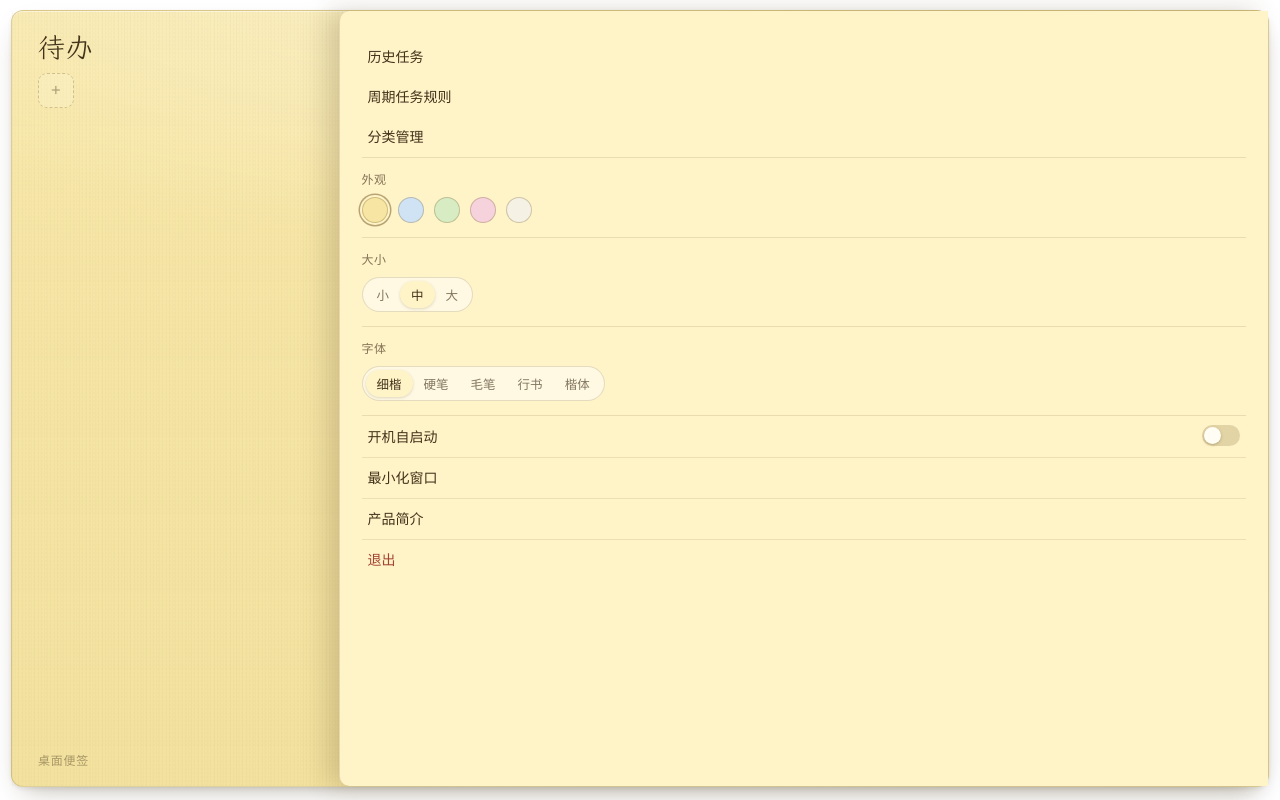
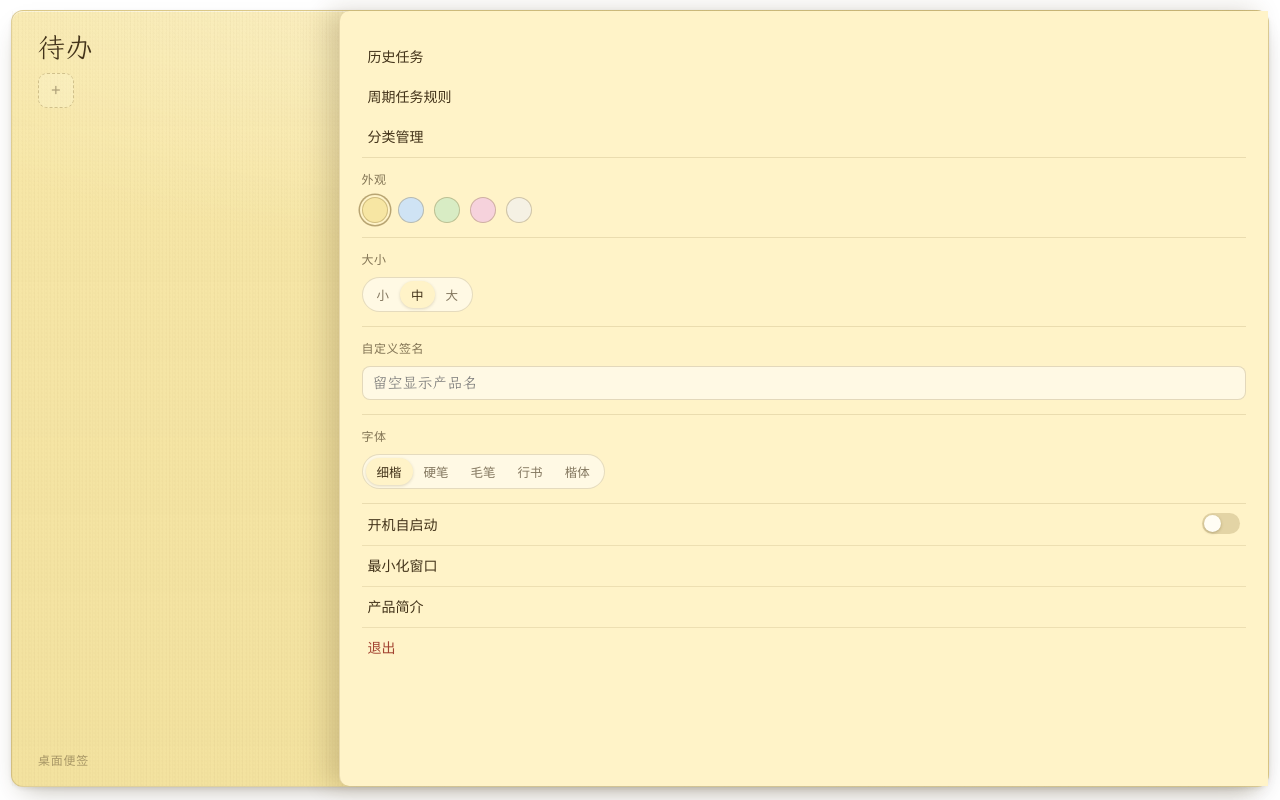
Before and after one commit to miczhang007/DSN, a Vue app: page / in a window 1280 px wide. Both pictures are taken after a click on the button "打开菜单". Built offline with nearby package versions, Linux system fonts and the light colour scheme.

Commit message:
feat: 设置面板新增自定义签名
右下角签名可自定义（最多 20 字，留空回落产品名），输入即写入 localStorage 并同步页脚；补充样式与测试，前端 55 例通过。

```diff
--- a/src/App.vue
+++ b/src/App.vue
@@ -41,6 +41,7 @@
         :note-size="noteSize"
         :note-theme="noteTheme"
         :note-font="noteFont"
+        :note-signature="noteSignature"
         :auto-start-enabled="autoStartEnabled"
         @history="openHistory"
         @recurring-settings="openRecurringSettings"
@@ -50,6 +51,7 @@
         @change-size="changeNoteSize"
         @change-theme="changeNoteTheme"
         @change-font="changeNoteFont"
+        @change-signature="changeSignature"
         @change-auto-start="changeAutoStart"
         @minimize="minimizeWindow"
       />
@@ -526,7 +528,7 @@
 
       <footer class="note-footer">
         <span v-if="currentCategory" class="category-count">{{ activeTasks.length }} 项</span>
-        <span class="brand-mark">{{ productName }}</span>
+        <span class="brand-mark">{{ noteSignature || productName }}</span>
       </footer>
     </section>
   </main>
@@ -564,7 +566,7 @@ import { eventText, taskStatus, taskStatusText } from "./lib/labels.js";
 import { productName } from "./lib/product-info.js";
 
 // 版本号按 AGENTS.md 在 App.vue 内维护，改应用代码后必须同步时间。
-const versionLabel = "v1.5.0 - 2026-11-03 22:24";
+const versionLabel = "v1.5.0 - 2026-11-03 22:29";
 
 const view = ref("home");
 const menuOpen = ref(false);
@@ -583,6 +585,7 @@ const {
   noteSize,
   noteTheme,
   noteFont,
+  noteSignature,
   notePosition,
   autoStartEnabled,
   loadSettings,
@@ -590,6 +593,7 @@ const {
   changeNoteSize,
   changeNoteTheme,
   changeNoteFont,
+  changeSignature,
   changeNotePosition,
   changeAutoStart,
 } = useNoteSettings({ closeMenu, notify: showNotice });
--- a/src/components/AppMenu.vue
+++ b/src/components/AppMenu.vue
@@ -39,6 +39,18 @@
       </div>
 
       <div class="menu-group">
+        <span class="field-label">自定义签名</span>
+        <input
+          class="signature-input"
+          :value="noteSignature"
+          type="text"
+          maxlength="20"
+          placeholder="留空显示产品名"
+          @input="$emit('change-signature', $event.target.value)"
+        />
+      </div>
+
+      <div class="menu-group">
         <span class="field-label">字体</span>
         <div class="segmented">
           <button
@@ -77,6 +89,7 @@ defineProps({
   noteSize: { type: String, default: "medium" },
   noteTheme: { type: String, default: "yellow" },
   noteFont: { type: String, default: "xikai" },
+  noteSignature: { type: String, default: "" },
   autoStartEnabled: { type: Boolean, default: false },
 });
 
@@ -90,6 +103,7 @@ defineEmits([
   "change-size",
   "change-theme",
   "change-font",
+  "change-signature",
   "change-auto-start",
 ]);
 
--- a/src/composables/useNoteSettings.js
+++ b/src/composables/useNoteSettings.js
@@ -11,6 +11,7 @@ import { invoke } from "@tauri-apps/api/core";
 const KEY_SIZE = "note-size";
 const KEY_THEME = "note-theme";
 const KEY_FONT = "note-font";
+const KEY_SIGNATURE = "note-signature";
 const KEY_POSITION = "note-position";
 const DEFAULT_SIZE = "medium";
 const DEFAULT_THEME = "yellow";
@@ -21,6 +22,7 @@ export function useNoteSettings({ closeMenu, notify } = {}) {
   const noteSize = ref(DEFAULT_SIZE);
   const noteTheme = ref(DEFAULT_THEME);
   const noteFont = ref(DEFAULT_FONT);
+  const noteSignature = ref("");
   const notePosition = ref(DEFAULT_POSITION);
   const autoStartEnabled = ref(false);
 
@@ -29,6 +31,7 @@ export function useNoteSettings({ closeMenu, notify } = {}) {
     noteSize.value = localStorage.getItem(KEY_SIZE) || DEFAULT_SIZE;
     noteTheme.value = localStorage.getItem(KEY_THEME) || DEFAULT_THEME;
     noteFont.value = localStorage.getItem(KEY_FONT) || DEFAULT_FONT;
+    noteSignature.value = localStorage.getItem(KEY_SIGNATURE) || "";
     notePosition.value = localStorage.getItem(KEY_POSITION) || DEFAULT_POSITION;
     localStorage.removeItem("minimal-mode");
   }
@@ -54,6 +57,11 @@ export function useNoteSettings({ closeMenu, notify } = {}) {
   function changeNoteTheme(theme) {
     noteTheme.value = theme;
     localStorage.setItem(KEY_THEME, theme);
+  }
+
+  function changeSignature(text) {
+    noteSignature.value = String(text || "").slice(0, 20);
+    localStorage.setItem(KEY_SIGNATURE, noteSignature.value);
   }
 
   function changeNoteFont(font) {
@@ -91,6 +99,7 @@ export function useNoteSettings({ closeMenu, notify } = {}) {
     noteSize,
     noteTheme,
     noteFont,
+    noteSignature,
     notePosition,
     autoStartEnabled,
     loadSettings,
@@ -98,6 +107,7 @@ export function useNoteSettings({ closeMenu, notify } = {}) {
     changeNoteSize,
     changeNoteTheme,
     changeNoteFont,
+    changeSignature,
     changeNotePosition,
     changeAutoStart,
     refreshAutoStartState,
--- a/src/styles.css
+++ b/src/styles.css
@@ -1579,3 +1579,28 @@ h1 {
   border-top: 1.2px solid rgba(126, 100, 44, 0.14);
   border-radius: 0;
 }
+
+.signature-input {
+  width: 100%;
+  padding: 7px 10px;
+  color: var(--ink);
+  font-family: var(--font-hand);
+  font-weight: var(--hand-weight, 600);
+  font-size: 15px;
+  background: rgba(255, 255, 255, 0.5);
+  border: 1.2px solid rgba(126, 100, 44, 0.22);
+  border-radius: 8px;
+  outline: none;
+}
+
+.signature-input:focus {
+  border-color: rgba(126, 100, 44, 0.48);
+  box-shadow: 0 0 0 3px rgba(126, 100, 44, 0.1);
+}
+
+.brand-mark {
+  max-width: 45%;
+  overflow: hidden;
+  text-overflow: ellipsis;
+  white-space: nowrap;
+}
```
Also changed, not shown: design/README.md, 2 other files (tests, documents, lock files or other folders).
